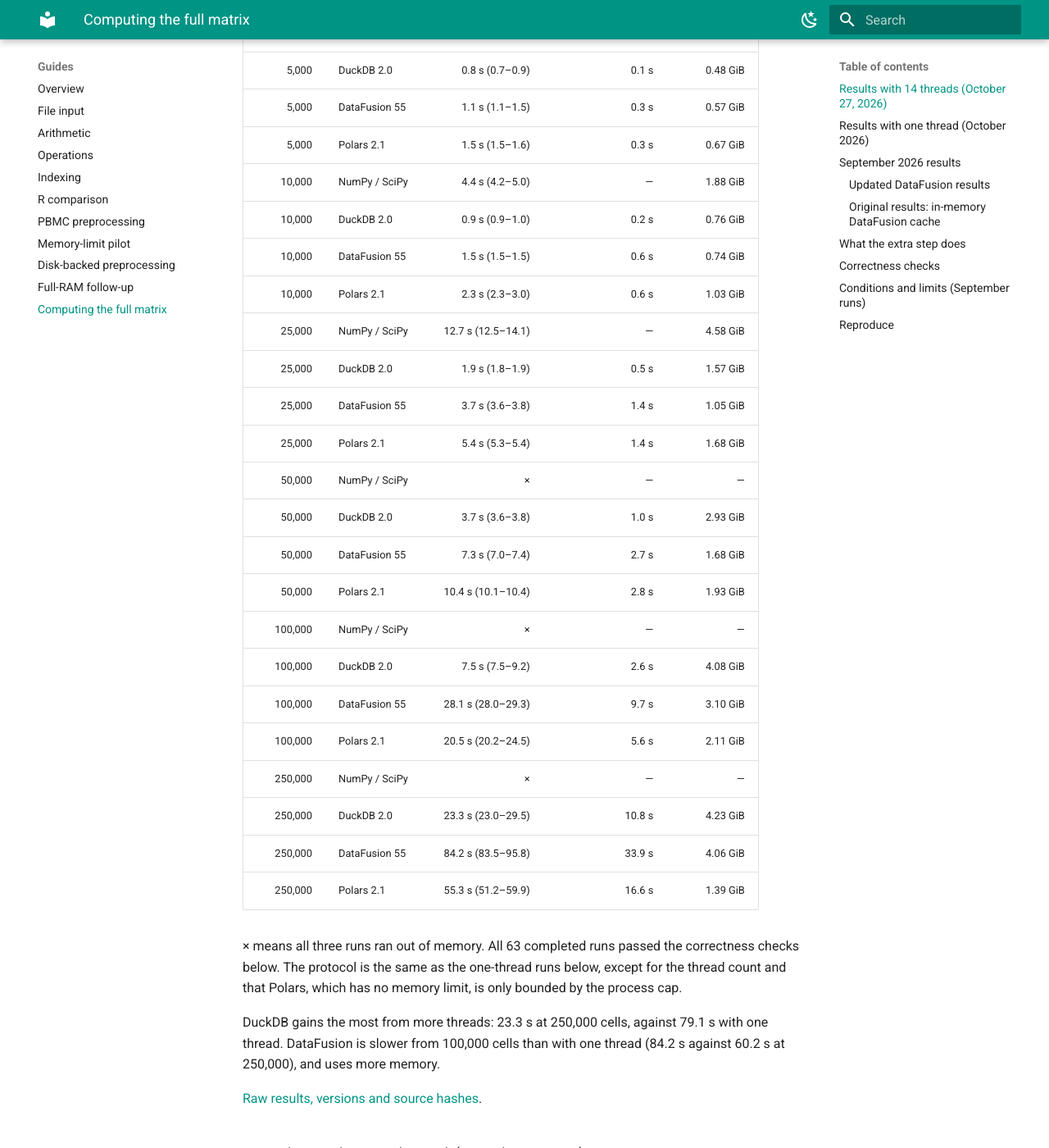
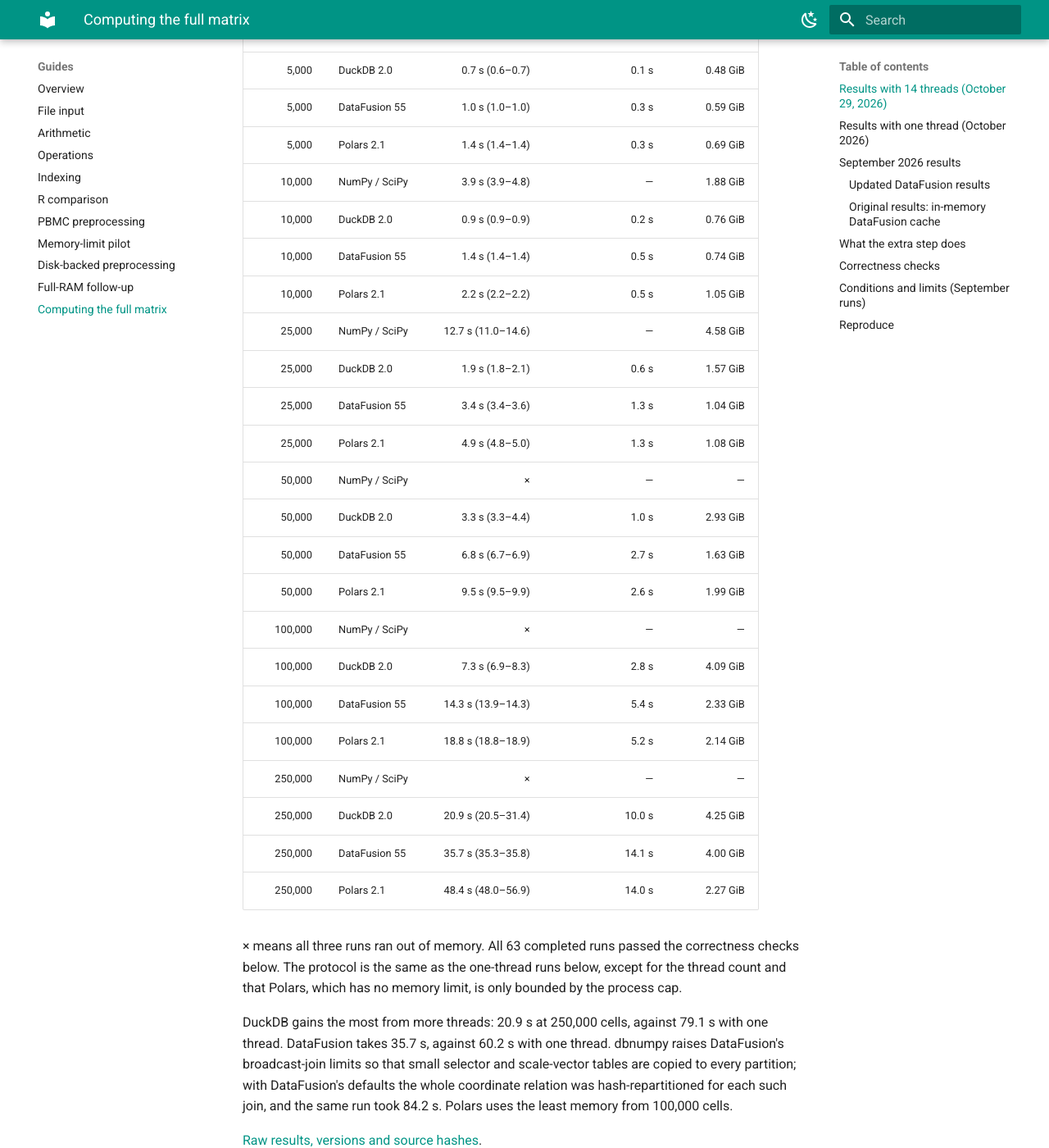
Before and after one commit to Ed2uiz/dbnumpy, an MkDocs documentation site: the page built from docs/guides/brain-native-compute.md, in a window 1280 px wide and 1400 px high, scrolled down 1055 px. Shown: the whole window at 82% size. Built offline with MkDocs 1.6.1 and Material for MkDocs 9.7.7, drawn with Linux system fonts in a browser that asks for light colours; some of the changed text lies outside the part shown.

Commit message:
docs: rerun the 14-thread brain benchmark with broadcast joins

```diff
--- a/docs/guides/brain-native-compute.md
+++ b/docs/guides/brain-native-compute.md
@@ -4,47 +4,50 @@
 
 ![Full preprocessing runtime including compute](../assets/brain-native-compute.png)
 
-## Results with 14 threads (October 27, 2026)
+## Results with 14 threads (October 29, 2026)
 
-Measured with dbnumpy `2295293`, DuckDB 2.0.0, DataFusion 55.0.0, Polars 2.1.0,
+Measured with dbnumpy `dce82b4`, DuckDB 2.0.0, DataFusion 55.0.0, Polars 2.1.0,
 NumPy 2.5.3 and SciPy 1.18.1 on Python 3.12, in WSL 2 on an Intel Core Ultra 5
 125U. Every engine and BLAS library uses all 14 CPU threads.
 
 | Input cells | Method | Median total (range) | Of which `compute()` | Peak memory |
 |---:|---|---:|---:|---:|
-| 5,000 | NumPy / SciPy | 2.0 s (2.0–2.1) | — | 0.98 GiB |
-| 5,000 | DuckDB 2.0 | 0.8 s (0.7–0.9) | 0.1 s | 0.48 GiB |
-| 5,000 | DataFusion 55 | 1.1 s (1.1–1.5) | 0.3 s | 0.57 GiB |
-| 5,000 | Polars 2.1 | 1.5 s (1.5–1.6) | 0.3 s | 0.67 GiB |
-| 10,000 | NumPy / SciPy | 4.4 s (4.2–5.0) | — | 1.88 GiB |
-| 10,000 | DuckDB 2.0 | 0.9 s (0.9–1.0) | 0.2 s | 0.76 GiB |
-| 10,000 | DataFusion 55 | 1.5 s (1.5–1.5) | 0.6 s | 0.74 GiB |
-| 10,000 | Polars 2.1 | 2.3 s (2.3–3.0) | 0.6 s | 1.03 GiB |
-| 25,000 | NumPy / SciPy | 12.7 s (12.5–14.1) | — | 4.58 GiB |
-| 25,000 | DuckDB 2.0 | 1.9 s (1.8–1.9) | 0.5 s | 1.57 GiB |
-| 25,000 | DataFusion 55 | 3.7 s (3.6–3.8) | 1.4 s | 1.05 GiB |
-| 25,000 | Polars 2.1 | 5.4 s (5.3–5.4) | 1.4 s | 1.68 GiB |
+| 5,000 | NumPy / SciPy | 1.9 s (1.9–1.9) | — | 0.98 GiB |
+| 5,000 | DuckDB 2.0 | 0.7 s (0.6–0.7) | 0.1 s | 0.48 GiB |
+| 5,000 | DataFusion 55 | 1.0 s (1.0–1.0) | 0.3 s | 0.59 GiB |
+| 5,000 | Polars 2.1 | 1.4 s (1.4–1.4) | 0.3 s | 0.69 GiB |
+| 10,000 | NumPy / SciPy | 3.9 s (3.9–4.8) | — | 1.88 GiB |
+| 10,000 | DuckDB 2.0 | 0.9 s (0.9–0.9) | 0.2 s | 0.76 GiB |
+| 10,000 | DataFusion 55 | 1.4 s (1.4–1.4) | 0.5 s | 0.74 GiB |
+| 10,000 | Polars 2.1 | 2.2 s (2.2–2.2) | 0.5 s | 1.05 GiB |
+| 25,000 | NumPy / SciPy | 12.7 s (11.0–14.6) | — | 4.58 GiB |
+| 25,000 | DuckDB 2.0 | 1.9 s (1.8–2.1) | 0.6 s | 1.57 GiB |
+| 25,000 | DataFusion 55 | 3.4 s (3.4–3.6) | 1.3 s | 1.04 GiB |
+| 25,000 | Polars 2.1 | 4.9 s (4.8–5.0) | 1.3 s | 1.08 GiB |
 | 50,000 | NumPy / SciPy | × | — | — |
-| 50,000 | DuckDB 2.0 | 3.7 s (3.6–3.8) | 1.0 s | 2.93 GiB |
-| 50,000 | DataFusion 55 | 7.3 s (7.0–7.4) | 2.7 s | 1.68 GiB |
-| 50,000 | Polars 2.1 | 10.4 s (10.1–10.4) | 2.8 s | 1.93 GiB |
+| 50,000 | DuckDB 2.0 | 3.3 s (3.3–4.4) | 1.0 s | 2.93 GiB |
+| 50,000 | DataFusion 55 | 6.8 s (6.7–6.9) | 2.7 s | 1.63 GiB |
+| 50,000 | Polars 2.1 | 9.5 s (9.5–9.9) | 2.6 s | 1.99 GiB |
 | 100,000 | NumPy / SciPy | × | — | — |
-| 100,000 | DuckDB 2.0 | 7.5 s (7.5–9.2) | 2.6 s | 4.08 GiB |
-| 100,000 | DataFusion 55 | 28.1 s (28.0–29.3) | 9.7 s | 3.10 GiB |
-| 100,000 | Polars 2.1 | 20.5 s (20.2–24.5) | 5.6 s | 2.11 GiB |
+| 100,000 | DuckDB 2.0 | 7.3 s (6.9–8.3) | 2.8 s | 4.09 GiB |
+| 100,000 | DataFusion 55 | 14.3 s (13.9–14.3) | 5.4 s | 2.33 GiB |
+| 100,000 | Polars 2.1 | 18.8 s (18.8–18.9) | 5.2 s | 2.14 GiB |
 | 250,000 | NumPy / SciPy | × | — | — |
-| 250,000 | DuckDB 2.0 | 23.3 s (23.0–29.5) | 10.8 s | 4.23 GiB |
-| 250,000 | DataFusion 55 | 84.2 s (83.5–95.8) | 33.9 s | 4.06 GiB |
-| 250,000 | Polars 2.1 | 55.3 s (51.2–59.9) | 16.6 s | 1.39 GiB |
+| 250,000 | DuckDB 2.0 | 20.9 s (20.5–31.4) | 10.0 s | 4.25 GiB |
+| 250,000 | DataFusion 55 | 35.7 s (35.3–35.8) | 14.1 s | 4.00 GiB |
+| 250,000 | Polars 2.1 | 48.4 s (48.0–56.9) | 14.0 s | 2.27 GiB |
 
 × means all three runs ran out of memory. All 63 completed runs passed the
 correctness checks below. The protocol is the same as the one-thread runs below,
 except for the thread count and that Polars, which has no memory limit, is only
 bounded by the process cap.
 
-DuckDB gains the most from more threads: 23.3 s at 250,000 cells, against 79.1 s
-with one thread. DataFusion is slower from 100,000 cells than with one thread
-(84.2 s against 60.2 s at 250,000), and uses more memory.
+DuckDB gains the most from more threads: 20.9 s at 250,000 cells, against 79.1 s
+with one thread. DataFusion takes 35.7 s, against 60.2 s with one thread.
+dbnumpy raises DataFusion's broadcast-join limits so that small selector and
+scale-vector tables are copied to every partition; with DataFusion's defaults
+the whole coordinate relation was hash-repartitioned for each such join, and
+the same run took 84.2 s. Polars uses the least memory from 100,000 cells.
 
 [Raw results, versions and source hashes](../assets/brain-native-compute-threads-results.json).
 
```
Also changed, not shown: README.md (+6 -6 lines), docs/assets/brain-native-compute-threads-results.json, docs/assets/brain-native-compute.png, docs/assets/brain-native-compute.svg.
